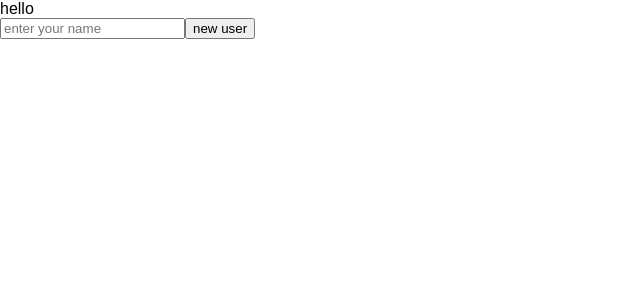
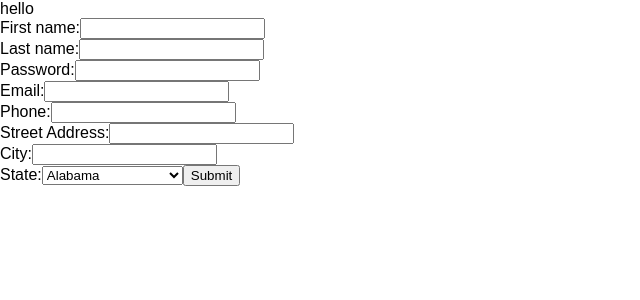
Before and after one commit to greatermeans/sellify, a React (Create React App) app in the folder react/: page / in a window 1280 px wide. Shown: the top 300 px of the page, without its empty margins (0-640 px from the left). Built offline with nearby package versions, Linux system fonts and the light colour scheme; no server answers; the HTML template or start-up script is replaced by a standard one.

Commit message:
adds redux form

```diff
--- a/react/package.json
+++ b/react/package.json
@@ -10,7 +10,8 @@
     "react": "^15.2.1",
     "react-dom": "^15.2.1",
     "react-redux": "^4.4.5",
-    "redux": "^3.5.2"
+    "redux": "^3.5.2",
+    "redux-form": "^5.3.2"
   },
   "scripts": {
     "start": "react-scripts start",
--- a/react/src/actions/getUser.js
+++ b/react/src/actions/getUser.js
@@ -5,7 +5,6 @@
 
 	axios.get(request)
 	.then(function (response) {
-		debugger
     console.log(response);
   })
 }
--- a/react/src/components/newUser.js
+++ b/react/src/components/newUser.js
@@ -1,21 +1,16 @@
 import React, {Component} from 'react'
 import addUser from '../actions/addUser'
+import NewUserForm from './newUserForm'
+
+
 
 class NewUser extends Component{
 
-	submitHandler(event){
-		event.preventDefault()
-		let userData = JSON.stringify(event.target.firstChild.value)
-		debugger
-		addUser(userData)
-	}
+
 
 	render(){
 		return(
-			<form onSubmit={this.submitHandler.bind(this)}>
-				<input type='text' placeholder='enter your name'></input>
-				<button type='submit'>new user</button>
-			</form>
+		<NewUserForm />
 		)
 	}
 
--- /dev/null
+++ b/react/src/components/newUserForm.js
@@ -0,0 +1,108 @@
+import React, {Component} from 'react'
+import addUser from '../actions/addUser'
+import { reduxForm } from 'redux-form';
+
+
+class NewUserForm extends Component {
+  submitHandler(event){
+    event.preventDefault()
+    let form = document.getElementById("new_user")
+    let userData = JSON.stringify({
+      firstName:this.props.fields.firstName.value,
+      lastName: this.props.fields.lastName.value,
+      streetAddress:this.props.fields.streetAddress.value,
+      city:this.props.fields.city.value,
+      state:this.props.fields.state.value,
+      phone:this.props.fields.phone.value,
+      password:this.props.fields.password.value
+    })
+    debugger
+    addUser(userData)
+  }
+
+
+ render() {
+   const {fields: {firstName, lastName, password, email, streetAddress, city, state, phone}} = this.props;
+   return (
+  <form id='new_user' onSubmit={this.submitHandler.bind(this)}>
+    <label>First name:</label>
+    <input type='text' {...firstName}/><br/>
+    <label>Last name:</label>
+    <input type='text' {...lastName}/><br/>
+    <label>Password:</label>
+    <input type='password' {...password}/><br/>
+    <label>Email:</label>
+    <input type='text' {...email}/><br/>
+    <label>Phone:</label>
+    <input type='text' {...phone}/><br/>
+    <label>Street Address:</label>
+    <input type='text' {...streetAddress}/><br/>
+    <label>City:</label>
+    <input type='text' {...city}/><br/>
+    <label>State:</label>
+    <select>
+      <option value="AL">Alabama</option>
+      <option value="AK">Alaska</option>
+      <option value="AZ">Arizona</option>
+      <option value="AR">Arkansas</option>
+      <option value="CA">California</option>
+      <option value="CO">Colorado</option>
+      <option value="CT">Connecticut</option>
+      <option value="DE">Delaware</option>
+      <option value="DC">District Of Columbia</option>
+      <option value="FL">Florida</option>
+      <option value="GA">Georgia</option>
+      <option value="HI">Hawaii</option>
+      <option value="ID">Idaho</option>
+      <option value="IL">Illinois</option>
+      <option value="IN">Indiana</option>
+      <option value="IA">Iowa</option>
+      <option value="KS">Kansas</option>
+      <option value="KY">Kentucky</option>
+      <option value="LA">Louisiana</option>
+      <option value="ME">Maine</option>
+      <option value="MD">Maryland</option>
+      <option value="MA">Massachusetts</option>
+      <option value="MI">Michigan</option>
+      <option value="MN">Minnesota</option>
+      <option value="MS">Mississippi</option>
+      <option value="MO">Missouri</option>
+      <option value="MT">Montana</option>
+      <option value="NE">Nebraska</option>
+      <option value="NV">Nevada</option>
+      <option value="NH">New Hampshire</option>
+      <option value="NJ">New Jersey</option>
+      <option value="NM">New Mexico</option>
+      <option value="NY">New York</option>
+      <option value="NC">North Carolina</option>
+      <option value="ND">North Dakota</option>
+      <option value="OH">Ohio</option>
+      <option value="OK">Oklahoma</option>
+      <option value="OR">Oregon</option>
+      <option value="PA">Pennsylvania</option>
+      <option value="RI">Rhode Island</option>
+      <option value="SC">South Carolina</option>
+      <option value="SD">South Dakota</option>
+      <option value="TN">Tennessee</option>
+      <option value="TX">Texas</option>
+      <option value="UT">Utah</option>
+      <option value="VT">Vermont</option>
+      <option value="VA">Virginia</option>
+      <option value="WA">Washington</option>
+      <option value="WV">West Virginia</option>
+      <option value="WI">Wisconsin</option>
+      <option value="WY">Wyoming</option>
+    </select>
+    <button type='submit'>Submit</button>
+  </form>
+
+   );
+ }
+}
+
+NewUserForm = reduxForm({ // <----- THIS IS THE IMPORTANT PART!
+ form: 'newForm',                           // a unique name for this form
+ fields: ['firstName', 'lastName', 'email', 'password', 'email', 'streetAddress', 'city', 'state', 'phone'] // all the fields in your form
+})(NewUserForm);
+
+export default NewUserForm;
--- a/react/src/containers/user.js
+++ b/react/src/containers/user.js
@@ -4,7 +4,7 @@
 
 const User = class extends Component {
 	componentDidMount() {
-		getUser(188)
+		getUser(55)
 	}
 	render() {
 		return(
--- a/react/src/reducers/combineReducer.js
+++ b/react/src/reducers/combineReducer.js
@@ -2,6 +2,7 @@
 import userReducer from './userReducer'
 import sellerReducer from './sellerReducer'
 import listingReducer from './listingReducer'
+import {reducer as formReducer} from 'redux-form'
 
-const Reducers = combineReducers({users:userReducer})
+const Reducers = combineReducers({users:userReducer, form:formReducer})
 export default Reducers
```
Also changed, not shown: 2 other files (tests, documents, lock files or other folders).
